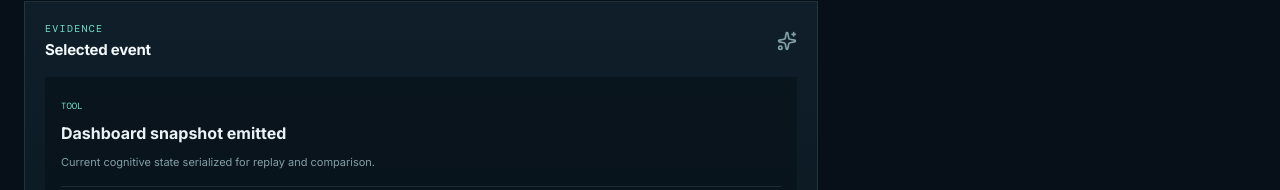
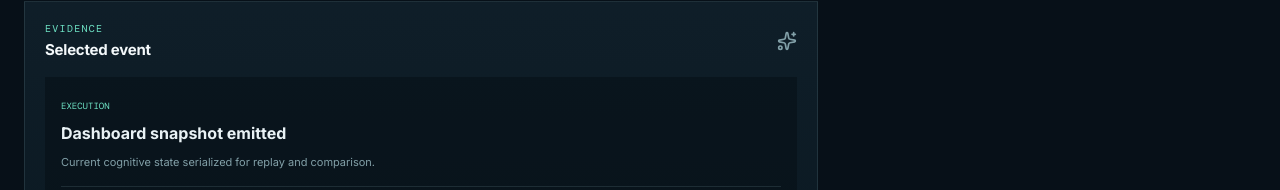
Before and after one commit to knowurknottty/CAPT-Dashboard, a React (Vite) app: page / in a window 1280 px wide. Shown: the part 2077-2267 px from the top of the page. Built offline with nearby package versions, Linux system fonts and the light colour scheme; no server answers.

Commit message:
fix: normalize legacy tool events as execution events

```diff
--- a/src/telemetry/runtime.ts
+++ b/src/telemetry/runtime.ts
@@ -69,7 +69,7 @@ function simulatedSnapshot(tick = 0): DashboardSnapshot {
   const values = Object.fromEntries(Object.entries(fallbackMetrics).map(([key, value], index) => [key, Math.max(0, Math.min(100, value + Math.round(Math.sin((tick + index) / 2) * 2)))]));
   const recentEvents = fixtureEvents.map((event) => ({
     id: event.id,
-    type: event.type,
+    type: event.type === 'tool' ? 'execution' : event.type,
     title: event.title,
     detail: event.detail,
     occurredAt: new Date(Date.now() - (59 - event.minute) * 60_000).toISOString(),
```
